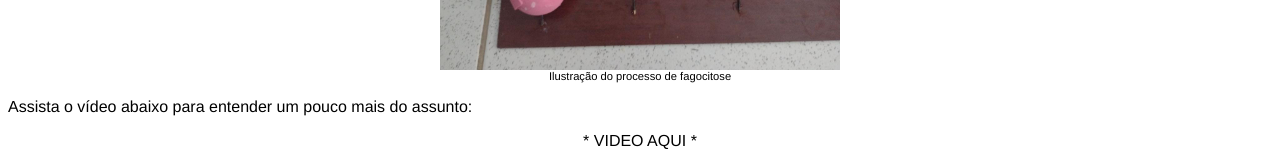
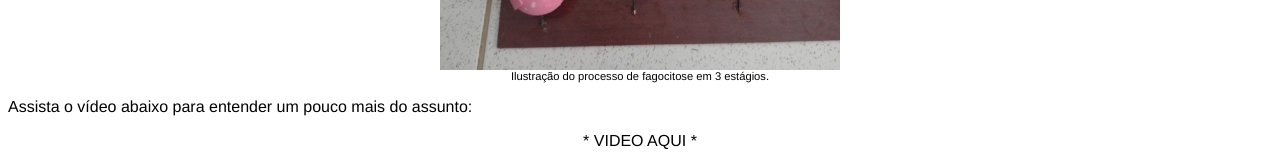
Before and after one commit to vauleciovital/projeto-integrador, a plain HTML site: page indexEndocitose.html in a window 1280 px wide. Shown: the part 450-610 px from the top of the page. Drawn offline with Linux system fonts and the light colour scheme.

Commit message:
Update indexEndocitose.html

```diff
--- a/indexEndocitose.html
+++ b/indexEndocitose.html
@@ -14,7 +14,7 @@
         <p>Um tipo de endocitose é a chamada fagocitose. Nesse processo, a célula captura uma partícula sólida, relativamente grande, através de prolongamentos citoplasmáticos chamados de pseudópodes. A partícula é então englobada e passa a integrar o citoplasma da célula. Nessa etapa, o material ingerido fica totalmente envolto por uma membrana, formando o chamado fagossomo.</p>
         <p>No interior do fagossomo são lançadas enzimas que degradam a partícula ingerida, que pode ser um micro-organismo ou até mesmo restos celulares. Essas enzimas são liberadas por organelas chamadas de lisossomos, que se unem ao fagossomo formando um vacúolo digestivo. O material que não é digerido recebe o nome de corpos residuais, que, depois de algum tempo, podem ser excretados pela célula.</p>
         <img src="./imgs/imagem2.jpg" alt="Processo de fagocitose">
-        <p id="legenda">Ilustração do processo de fagocitose</p>
+        <p id="legenda">Ilustração do processo de fagocitose em 3 estágios.</p>
         <p>Assista o vídeo abaixo para entender um pouco mais do assunto: </p>
     </div>
     <div class="video">
```
